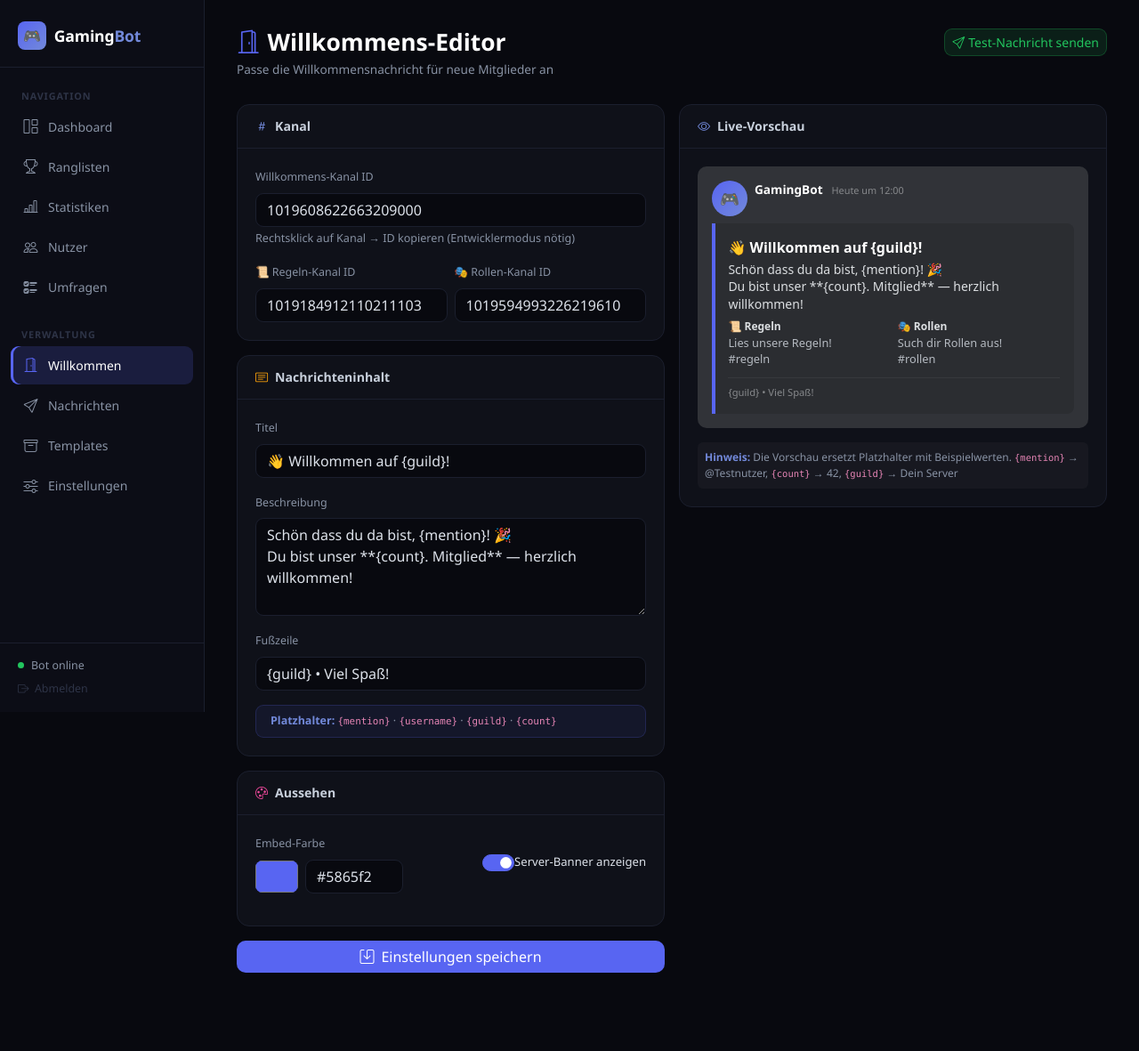
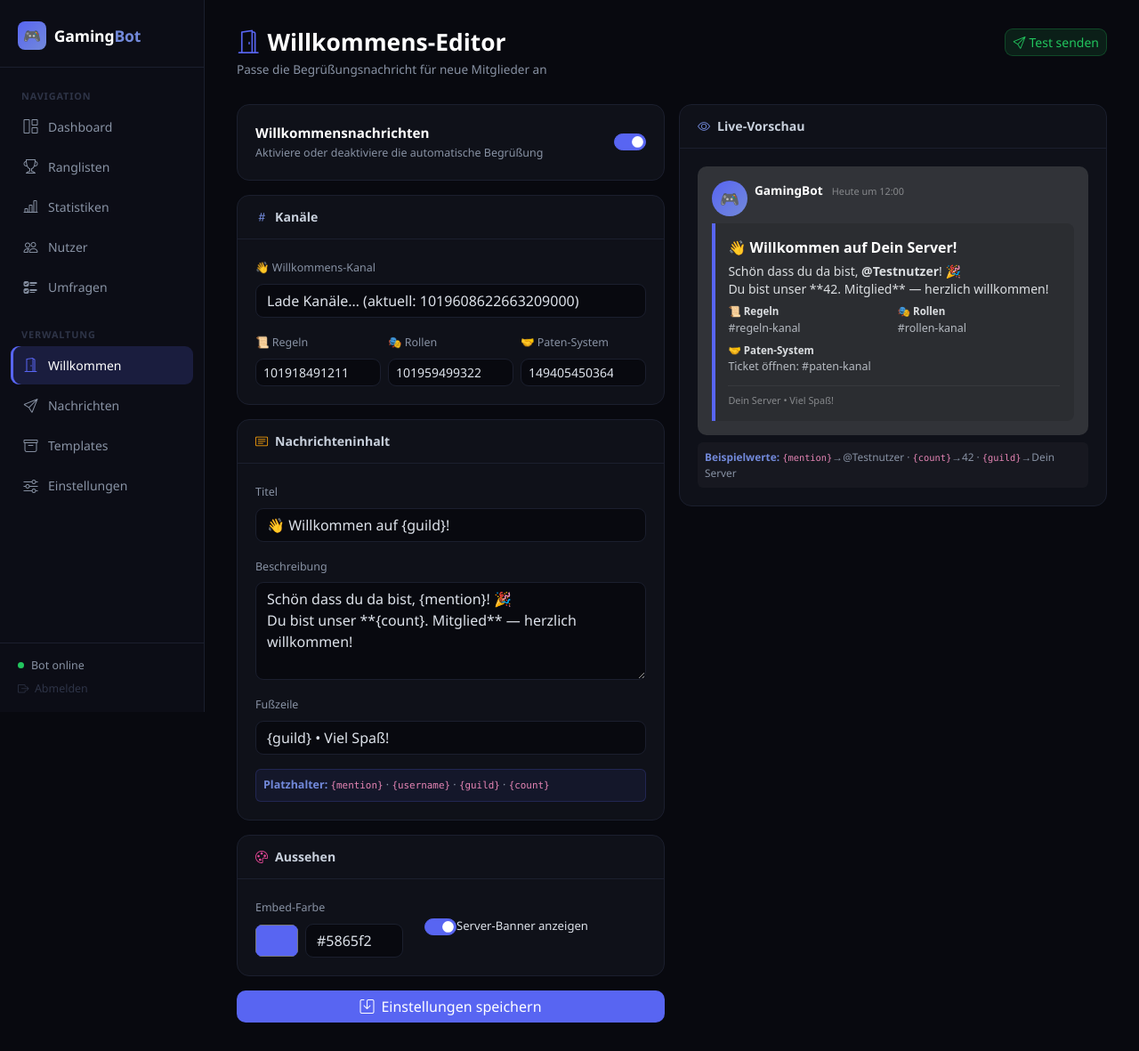
Before and after one commit to dexedv/gamingbot, a Flask app: page /willkommen in a window 1280 px wide. Shown: the whole page at 89% size. Before the commit the page ends 1093 px from the top, so only its background shows below. Run offline with Flask 3, Linux system fonts and the light colour scheme; a user stored in the database is signed in.

Commit message:
fix: Willkommens-Editor vervollständigt
- Kanal-Dropdowns (statt roher ID-Felder) für alle 4 Kanäle
- welcome_enabled Toggle (Willkommens-System ein/aus)
- welcome_paten_channel konfigurierbar (vorher hardcodiert)
- Vorschau zeigt Channel-Namen aus Dropdown live
- welcome.py: liest welcome_enabled und welcome_paten_channel

Co-Authored-By: Claude Sonnet 4.6 <noreply@anthropic.com>

```diff
--- a/cogs/welcome.py
+++ b/cogs/welcome.py
@@ -6,12 +6,14 @@ from discord.ext import commands
 SETTINGS_PATH = os.path.join(os.path.dirname(__file__), '..', 'settings.json')
 
 DEFAULTS = {
+    "welcome_enabled":       True,
     "welcome_channel":       1019608622663209000,
     "welcome_title":         "👋 Willkommen auf {guild}!",
     "welcome_description":   "Schön dass du da bist, {mention}! 🎉\nDu bist unser **{count}. Mitglied** — herzlich willkommen!",
     "welcome_color":         "#5865f2",
     "welcome_rules_channel": 1019184912110211103,
     "welcome_roles_channel": 1019594993226219610,
+    "welcome_paten_channel": 1494054503647805562,
     "welcome_footer":        "{guild} • Viel Spaß!",
     "welcome_show_banner":   True,
 }
@@ -41,6 +43,8 @@ class WelcomeCog(commands.Cog, name="Welcome"):
     @commands.Cog.listener()
     async def on_member_join(self, member: discord.Member):
         s = _load()
+        if not s.get("welcome_enabled", True):
+            return
         channel = self.bot.get_channel(int(s["welcome_channel"]))
         if channel is None:
             return
@@ -74,7 +78,7 @@ class WelcomeCog(commands.Cog, name="Welcome"):
         )
         embed.add_field(
             name="🤝  Paten-System",
-            value="Neu hier? Wir haben ein **Paten-System**!\nEin erfahrenes Mitglied begleitet dich.\nTicket öffnen: <#1494054503647805562>",
+            value=f"Neu hier? Wir haben ein **Paten-System**!\nEin erfahrenes Mitglied begleitet dich.\nTicket öffnen: <#{int(s['welcome_paten_channel'])}>",
             inline=False,
         )
         embed.set_footer(
--- a/web/app.py
+++ b/web/app.py
@@ -227,11 +227,13 @@ SETTINGS_DEFAULTS = {
     "msg_xp_per_min":         5,
     "voice_xp_per_30s":       1,
     "notify_channel":         1494057689435869485,
+    "welcome_enabled":         True,
     "welcome_title":          "👋 Willkommen auf {guild}!",
     "welcome_description":    "Schön dass du da bist, {mention}! 🎉\nDu bist unser **{count}. Mitglied** — herzlich willkommen!",
     "welcome_color":          "#5865f2",
     "welcome_rules_channel":  1019184912110211103,
     "welcome_roles_channel":  1019594993226219610,
+    "welcome_paten_channel":  1494054503647805562,
     "welcome_footer":         "{guild} • Viel Spaß!",
     "welcome_show_banner":    True,
 }
@@ -531,16 +533,17 @@ def api_template_download(name):
 def willkommen():
     s = load_settings()
     if request.method == "POST":
-        for key in ["welcome_title", "welcome_description", "welcome_color",
-                    "welcome_footer"]:
+        s["welcome_enabled"]    = "welcome_enabled" in request.form
+        s["welcome_show_banner"] = "welcome_show_banner" in request.form
+        for key in ["welcome_title", "welcome_description", "welcome_color", "welcome_footer"]:
             val = request.form.get(key, "").strip()
             if val:
                 s[key] = val
-        for key in ["welcome_channel", "welcome_rules_channel", "welcome_roles_channel"]:
+        for key in ["welcome_channel", "welcome_rules_channel",
+                    "welcome_roles_channel", "welcome_paten_channel"]:
             val = request.form.get(key, "").strip()
             if val.isdigit():
                 s[key] = int(val)
-        s["welcome_show_banner"] = "welcome_show_banner" in request.form
         save_settings(s)
         _discord_log("👋 Willkommens-Nachricht bearbeitet",
                      f"Titel: {s['welcome_title'][:60]}\nKanal: <#{s['welcome_channel']}>")
--- a/web/templates/willkommen.html
+++ b/web/templates/willkommen.html
@@ -8,37 +8,22 @@
     background: #2b2d31;
     border-radius: 0 8px 8px 0;
     padding: 1rem 1rem 1rem .9rem;
-    font-family: 'gg sans', 'Noto Sans', 'Helvetica Neue', Helvetica, Arial, sans-serif;
-    max-width: 520px;
-    font-size: .875rem;
-    line-height: 1.375;
-    color: #dbdee1;
+    font-family: 'gg sans', 'Noto Sans', Helvetica, Arial, sans-serif;
+    font-size: .875rem; line-height: 1.4; color: #dbdee1;
   }
-  .discord-embed .embed-author {
-    font-size: .75rem; font-weight: 600; color: #dbdee1; margin-bottom: .25rem;
-  }
-  .discord-embed .embed-title {
-    font-weight: 700; color: #fff; margin-bottom: .25rem; font-size: 1rem;
-  }
-  .discord-embed .embed-desc {
-    color: #dbdee1; margin-bottom: .5rem; white-space: pre-wrap; font-size: .875rem;
-  }
-  .discord-embed .embed-fields {
-    display: flex; flex-wrap: wrap; gap: .5rem; margin-top: .5rem;
-  }
-  .discord-embed .embed-field {
-    flex: 1; min-width: 120px;
-  }
-  .discord-embed .field-name { font-size: .75rem; font-weight: 700; color: #dbdee1; margin-bottom: .1rem; }
-  .discord-embed .field-val  { font-size: .8rem; color: #b5bac1; }
-  .discord-embed .embed-footer {
-    font-size: .7rem; color: #87898c; margin-top: .75rem; border-top: 1px solid rgba(255,255,255,.06);
-    padding-top: .5rem;
-  }
+  .embed-title  { font-weight:700; color:#fff; margin-bottom:.35rem; font-size:1rem; }
+  .embed-desc   { color:#dbdee1; margin-bottom:.5rem; white-space:pre-wrap; font-size:.875rem; }
+  .embed-fields { display:flex; flex-wrap:wrap; gap:.5rem; margin-top:.5rem; }
+  .embed-field  { flex:1; min-width:120px; }
+  .field-name   { font-size:.72rem; font-weight:700; color:#dbdee1; margin-bottom:.1rem; }
+  .field-val    { font-size:.78rem; color:#b5bac1; }
+  .embed-footer { font-size:.68rem; color:#87898c; margin-top:.75rem;
+    border-top:1px solid rgba(255,255,255,.06); padding-top:.5rem; }
   .section { background:var(--card); border:1px solid var(--border); border-radius:14px; overflow:hidden; }
   .section-h { padding:.85rem 1.25rem; border-bottom:1px solid var(--border);
     font-weight:600; color:#c8d0dc; font-size:.88rem; display:flex; align-items:center; gap:.5rem; }
   .section-b { padding:1.25rem; }
+  .ch-sel optgroup { color:var(--muted); }
 </style>
 {% endblock %}
 
@@ -49,96 +34,131 @@
       <i class="bi bi-door-open me-2" style="color:var(--accent)"></i>Willkommens-Editor
     </h1>
     <p style="color:var(--muted);margin:.3rem 0 0;font-size:.85rem">
-      Passe die Willkommensnachricht für neue Mitglieder an
+      Passe die Begrüßungsnachricht für neue Mitglieder an
     </p>
   </div>
-  <button class="btn btn-sm" id="testBtn"
+  <div class="d-flex gap-2">
+    <button id="testBtn" class="btn btn-sm"
             style="background:rgba(34,197,94,.12);color:#22c55e;border:1px solid rgba(34,197,94,.25);border-radius:9px"
             onclick="sendTest()">
-    <i class="bi bi-send me-1"></i>Test-Nachricht senden
+      <i class="bi bi-send me-1"></i>Test senden
     </button>
   </div>
+</div>
 
-<div id="testAlert" class="alert d-none py-2 mb-3" style="font-size:.85rem;border-radius:10px"></div>
+<div id="alertBox" class="alert d-none py-2 mb-3" style="font-size:.85rem;border-radius:10px"></div>
 
 <div class="row g-3">
 
-  <!-- Formular -->
+  <!-- ── Formular ── -->
   <div class="col-12 col-xl-6">
-    <form method="post">
+    <form method="post" id="wForm">
+
+      <!-- Ein/Aus -->
       <div class="section mb-3">
-        <div class="section-h"><i class="bi bi-hash" style="color:var(--accent2)"></i> Kanal</div>
         <div class="section-b">
-          <label class="form-label" style="font-size:.78rem;color:var(--muted)">Willkommens-Kanal ID</label>
-          <input type="text" name="welcome_channel" class="form-control"
-                 value="{{ s.welcome_channel }}" placeholder="Kanal-ID eingeben"
-                 oninput="updatePreview()">
-          <div class="form-text" style="color:var(--muted)">Rechtsklick auf Kanal → ID kopieren (Entwicklermodus nötig)</div>
-
-          <div class="row g-2 mt-2">
-            <div class="col-6">
-              <label class="form-label" style="font-size:.78rem;color:var(--muted)">📜 Regeln-Kanal ID</label>
-              <input type="text" name="welcome_rules_channel" class="form-control"
-                     value="{{ s.welcome_rules_channel }}" oninput="updatePreview()">
+          <div class="d-flex align-items-center justify-content-between">
+            <div>
+              <div style="font-weight:600;font-size:.95rem;color:#fff">Willkommensnachrichten</div>
+              <div style="font-size:.78rem;color:var(--muted);margin-top:.15rem">
+                Aktiviere oder deaktiviere die automatische Begrüßung
               </div>
-            <div class="col-6">
-              <label class="form-label" style="font-size:.78rem;color:var(--muted)">🎭 Rollen-Kanal ID</label>
-              <input type="text" name="welcome_roles_channel" class="form-control"
-                     value="{{ s.welcome_roles_channel }}" oninput="updatePreview()">
+            </div>
+            <div class="form-check form-switch ms-3 flex-shrink-0">
+              <input class="form-check-input" type="checkbox" name="welcome_enabled"
+                     id="chk_enabled" {% if s.welcome_enabled %}checked{% endif %}
+                     style="width:2.5em;height:1.3em">
             </div>
           </div>
         </div>
       </div>
 
+      <!-- Kanäle -->
+      <div class="section mb-3">
+        <div class="section-h"><i class="bi bi-hash" style="color:var(--accent2)"></i> Kanäle</div>
+        <div class="section-b d-flex flex-column gap-3">
+
+          <div>
+            <label class="form-label" style="font-size:.78rem;color:var(--muted)">
+              👋 Willkommens-Kanal
+            </label>
+            <select name="welcome_channel" id="sel_main" class="form-select ch-sel">
+              <option value="{{ s.welcome_channel }}">Lade Kanäle… (aktuell: {{ s.welcome_channel }})</option>
+            </select>
+          </div>
+
+          <div class="row g-2">
+            <div class="col-sm-4">
+              <label class="form-label" style="font-size:.78rem;color:var(--muted)">📜 Regeln</label>
+              <select name="welcome_rules_channel" id="sel_rules" class="form-select ch-sel form-select-sm">
+                <option value="{{ s.welcome_rules_channel }}">{{ s.welcome_rules_channel }}</option>
+              </select>
+            </div>
+            <div class="col-sm-4">
+              <label class="form-label" style="font-size:.78rem;color:var(--muted)">🎭 Rollen</label>
+              <select name="welcome_roles_channel" id="sel_roles" class="form-select ch-sel form-select-sm">
+                <option value="{{ s.welcome_roles_channel }}">{{ s.welcome_roles_channel }}</option>
+              </select>
+            </div>
+            <div class="col-sm-4">
+              <label class="form-label" style="font-size:.78rem;color:var(--muted)">🤝 Paten-System</label>
+              <select name="welcome_paten_channel" id="sel_paten" class="form-select ch-sel form-select-sm">
+                <option value="{{ s.welcome_paten_channel }}">{{ s.welcome_paten_channel }}</option>
+              </select>
+            </div>
+          </div>
+
+        </div>
+      </div>
+
+      <!-- Text -->
       <div class="section mb-3">
         <div class="section-h"><i class="bi bi-card-text" style="color:#f59e0b"></i> Nachrichteninhalt</div>
-        <div class="section-b">
-          <div class="mb-3">
+        <div class="section-b d-flex flex-column gap-3">
+          <div>
             <label class="form-label" style="font-size:.78rem;color:var(--muted)">Titel</label>
             <input type="text" name="welcome_title" id="inp_title" class="form-control"
                    value="{{ s.welcome_title }}" maxlength="256" oninput="updatePreview()">
           </div>
-          <div class="mb-3">
+          <div>
             <label class="form-label" style="font-size:.78rem;color:var(--muted)">Beschreibung</label>
             <textarea name="welcome_description" id="inp_desc" class="form-control"
                       rows="4" maxlength="2048" oninput="updatePreview()">{{ s.welcome_description }}</textarea>
           </div>
-          <div class="mb-3">
+          <div>
             <label class="form-label" style="font-size:.78rem;color:var(--muted)">Fußzeile</label>
             <input type="text" name="welcome_footer" id="inp_footer" class="form-control"
-                   value="{{ s.welcome_footer }}" maxlength="2048" oninput="updatePreview()">
+                   value="{{ s.welcome_footer }}" oninput="updatePreview()">
           </div>
-
-          <div class="alert py-2 mb-0" style="background:rgba(88,101,242,.08);border:1px solid rgba(88,101,242,.2);border-radius:9px;font-size:.78rem;color:var(--muted)">
+          <div class="p-2 rounded-2" style="background:rgba(88,101,242,.08);border:1px solid rgba(88,101,242,.2);font-size:.78rem;color:var(--muted)">
             <strong style="color:var(--accent2)">Platzhalter:</strong>
             <code>{mention}</code> · <code>{username}</code> · <code>{guild}</code> · <code>{count}</code>
           </div>
         </div>
       </div>
 
+      <!-- Aussehen -->
       <div class="section mb-3">
         <div class="section-h"><i class="bi bi-palette" style="color:#ec4899"></i> Aussehen</div>
-        <div class="section-b">
-          <div class="d-flex align-items-center gap-3 mb-3">
+        <div class="section-b d-flex align-items-center gap-4 flex-wrap">
           <div>
             <label class="form-label" style="font-size:.78rem;color:var(--muted)">Embed-Farbe</label>
             <div class="d-flex align-items-center gap-2">
               <input type="color" name="welcome_color" id="inp_color"
                      value="{{ s.welcome_color }}"
                      style="width:48px;height:36px;border:none;border-radius:8px;cursor:pointer;background:none;padding:0"
-                       oninput="updatePreview()">
+                     oninput="syncColorFromPicker()">
               <input type="text" id="inp_color_hex" class="form-control"
                      value="{{ s.welcome_color }}" maxlength="7" style="width:110px"
-                       oninput="syncColor(this)">
+                     oninput="syncColorFromHex()">
             </div>
           </div>
-            <div class="form-check form-switch ms-auto">
+          <div class="form-check form-switch">
             <input class="form-check-input" type="checkbox" name="welcome_show_banner"
                    id="chk_banner" {% if s.welcome_show_banner %}checked{% endif %}>
             <label class="form-check-label" for="chk_banner" style="font-size:.82rem">
               Server-Banner anzeigen
             </label>
-            </div>
           </div>
         </div>
       </div>
@@ -149,19 +169,17 @@
     </form>
   </div>
 
-  <!-- Vorschau -->
+  <!-- ── Vorschau ── -->
   <div class="col-12 col-xl-6">
     <div class="section" style="position:sticky;top:1rem">
       <div class="section-h"><i class="bi bi-eye" style="color:var(--accent2)"></i> Live-Vorschau</div>
       <div class="section-b">
         <div style="background:#313338;border-radius:10px;padding:1rem">
-          <!-- Fake Discord message -->
           <div class="d-flex gap-2 mb-2">
             <div style="width:40px;height:40px;border-radius:50%;background:linear-gradient(135deg,#5865f2,#7289da);flex-shrink:0;display:flex;align-items:center;justify-content:center;font-size:1.1rem">🎮</div>
             <div>
-              <div style="font-size:.85rem;font-weight:700;color:#fff">GamingBot
-                <span style="font-size:.68rem;color:#87898c;font-weight:400;margin-left:.4rem">Heute um 12:00</span>
-              </div>
+              <span style="font-size:.85rem;font-weight:700;color:#fff">GamingBot</span>
+              <span style="font-size:.68rem;color:#87898c;margin-left:.4rem">Heute um 12:00</span>
             </div>
           </div>
           <div class="discord-embed" id="preview" style="--embed-color:{{ s.welcome_color }}">
@@ -170,22 +188,23 @@
             <div class="embed-fields">
               <div class="embed-field">
                 <div class="field-name">📜 Regeln</div>
-                <div class="field-val">Lies unsere Regeln!<br>#regeln</div>
+                <div class="field-val" id="prev_rules">#regeln-kanal</div>
               </div>
               <div class="embed-field">
                 <div class="field-name">🎭 Rollen</div>
-                <div class="field-val">Such dir Rollen aus!<br>#rollen</div>
+                <div class="field-val" id="prev_roles">#rollen-kanal</div>
+              </div>
+              <div class="embed-field" style="flex-basis:100%">
+                <div class="field-name">🤝 Paten-System</div>
+                <div class="field-val" id="prev_paten">Ticket öffnen: #paten-kanal</div>
               </div>
             </div>
             <div class="embed-footer" id="prev_footer">{{ s.welcome_footer }}</div>
           </div>
         </div>
-        <div class="mt-3 p-2 rounded-2" style="background:rgba(255,255,255,.03);font-size:.75rem;color:var(--muted)">
-          <strong style="color:var(--accent2)">Hinweis:</strong>
-          Die Vorschau ersetzt Platzhalter mit Beispielwerten.
-          <code>{mention}</code> → @Testnutzer,
-          <code>{count}</code> → 42,
-          <code>{guild}</code> → Dein Server
+        <div class="mt-2 p-2 rounded-2" style="background:rgba(255,255,255,.03);font-size:.74rem;color:var(--muted)">
+          <strong style="color:var(--accent2)">Beispielwerte:</strong>
+          <code>{mention}</code>→@Testnutzer · <code>{count}</code>→42 · <code>{guild}</code>→Dein Server
         </div>
       </div>
     </div>
@@ -196,60 +215,128 @@
 
 {% block scripts %}
 <script>
+const CURRENT = {
+  main:  '{{ s.welcome_channel }}',
+  rules: '{{ s.welcome_rules_channel }}',
+  roles: '{{ s.welcome_roles_channel }}',
+  paten: '{{ s.welcome_paten_channel }}',
+};
+
+// ── Channel Dropdowns ─────────────────────────────────────────────────────────
+async function loadChannels() {
+  try {
+    const res      = await fetch('/api/channels');
+    const channels = await res.json();
+    if (!Array.isArray(channels)) return;
+
+    const selectors = [
+      { id:'sel_main',  current: CURRENT.main },
+      { id:'sel_rules', current: CURRENT.rules },
+      { id:'sel_roles', current: CURRENT.roles },
+      { id:'sel_paten', current: CURRENT.paten },
+    ];
+
+    selectors.forEach(({ id, current }) => {
+      const sel = document.getElementById(id);
+      sel.innerHTML = '<option value="">— Kanal wählen —</option>';
+      let lastCat = null;
+      channels.forEach(ch => {
+        const key = ch.guild + '›' + ch.category;
+        if (key !== lastCat) {
+          sel.insertAdjacentHTML('beforeend', `<optgroup label="${ch.guild} › ${ch.category}">`);
+          lastCat = key;
+        }
+        const selected = ch.id === current ? 'selected' : '';
+        sel.insertAdjacentHTML('beforeend',
+          `<option value="${ch.id}" ${selected}>#${ch.name}</option>`);
+      });
+      // Fallback: if nothing matched, add the current ID as option
+      if (!sel.value) {
+        sel.insertAdjacentHTML('afterbegin',
+          `<option value="${current}" selected>ID: ${current}</option>`);
+        sel.value = current;
+      }
+    });
+
+    // Update preview channel names after load
+    updateChannelPreview();
+  } catch(e) {
+    console.warn('Kanäle konnten nicht geladen werden:', e);
+  }
+}
+
+function getSelectedName(selId) {
+  const sel = document.getElementById(selId);
+  const opt = sel.options[sel.selectedIndex];
+  return opt ? opt.text.replace(/^#/, '') : '?';
+}
+
+function updateChannelPreview() {
+  document.getElementById('prev_rules').textContent = '#' + getSelectedName('sel_rules');
+  document.getElementById('prev_roles').textContent = '#' + getSelectedName('sel_roles');
+  document.getElementById('prev_paten').textContent = 'Ticket öffnen: #' + getSelectedName('sel_paten');
+}
+
+['sel_rules','sel_roles','sel_paten'].forEach(id =>
+  document.getElementById(id).addEventListener('change', updateChannelPreview)
+);
+
+// ── Live-Vorschau ─────────────────────────────────────────────────────────────
 function fmt(text) {
-  return text
-    .replace(/\{mention\}/g, '@Testnutzer')
+  return (text || '')
+    .replace(/\{mention\}/g, '<strong>@Testnutzer</strong>')
     .replace(/\{username\}/g, 'Testnutzer')
     .replace(/\{guild\}/g, 'Dein Server')
     .replace(/\{count\}/g, '42');
 }
 
 function updatePreview() {
-  document.getElementById('prev_title').textContent  = fmt(document.getElementById('inp_title').value);
-  document.getElementById('prev_desc').textContent   = fmt(document.getElementById('inp_desc').value);
+  document.getElementById('prev_title').innerHTML  = fmt(document.getElementById('inp_title').value);
+  document.getElementById('prev_desc').innerHTML   = fmt(document.getElementById('inp_desc').value);
   document.getElementById('prev_footer').textContent = fmt(document.getElementById('inp_footer').value);
-  const color = document.getElementById('inp_color').value;
-  document.getElementById('inp_color_hex').value = color;
-  document.getElementById('preview').style.borderLeftColor = color;
 }
 
-function syncColor(input) {
-  const val = input.value;
-  if (/^#[0-9a-fA-F]{6}$/.test(val)) {
-    document.getElementById('inp_color').value = val;
-    document.getElementById('preview').style.borderLeftColor = val;
+function syncColorFromPicker() {
+  const v = document.getElementById('inp_color').value;
+  document.getElementById('inp_color_hex').value = v;
+  document.getElementById('preview').style.borderLeftColor = v;
+}
+
+function syncColorFromHex() {
+  const v = document.getElementById('inp_color_hex').value;
+  if (/^#[0-9a-fA-F]{6}$/.test(v)) {
+    document.getElementById('inp_color').value = v;
+    document.getElementById('preview').style.borderLeftColor = v;
   }
 }
 
-document.getElementById('inp_color').addEventListener('input', function() {
-  document.getElementById('inp_color_hex').value = this.value;
-  document.getElementById('preview').style.borderLeftColor = this.value;
-});
-
+// ── Test-Nachricht ────────────────────────────────────────────────────────────
 async function sendTest() {
-  const btn = document.getElementById('testBtn');
-  const alert = document.getElementById('testAlert');
+  const btn   = document.getElementById('testBtn');
+  const alert = document.getElementById('alertBox');
   btn.disabled = true;
   btn.innerHTML = '<span class="spinner-border spinner-border-sm me-1"></span>Sende…';
   try {
     const res  = await fetch('/api/willkommen/test', { method: 'POST' });
     const data = await res.json();
     alert.className = `alert py-2 mb-3 ${res.ok ? 'alert-success' : 'alert-danger'}`;
-    alert.style.borderRadius = '10px';
-    alert.style.fontSize = '.85rem';
+    alert.style.cssText = 'border-radius:10px;font-size:.85rem';
     alert.textContent = res.ok
       ? `✅ Test-Nachricht in #${data.channel} gesendet!`
       : `❌ Fehler: ${data.error}`;
     alert.classList.remove('d-none');
     setTimeout(() => alert.classList.add('d-none'), 5000);
-  } catch(e) {
+  } catch {
     alert.className = 'alert alert-danger py-2 mb-3';
     alert.textContent = '❌ Verbindungsfehler';
     alert.classList.remove('d-none');
   } finally {
     btn.disabled = false;
-    btn.innerHTML = '<i class="bi bi-send me-1"></i>Test-Nachricht senden';
+    btn.innerHTML = '<i class="bi bi-send me-1"></i>Test senden';
   }
 }
+
+loadChannels();
+updatePreview();
 </script>
 {% endblock %}
```
Lines whose indentation alone changed are shown as unchanged.
